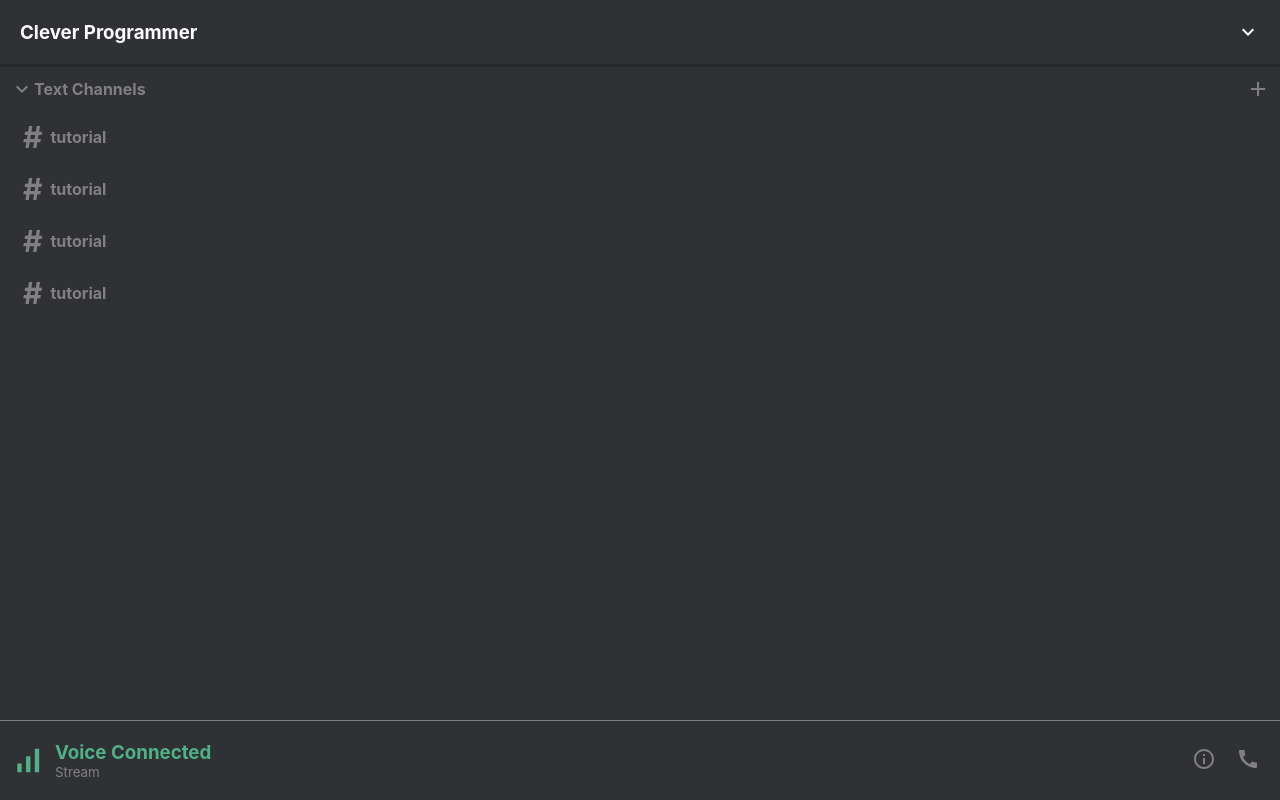
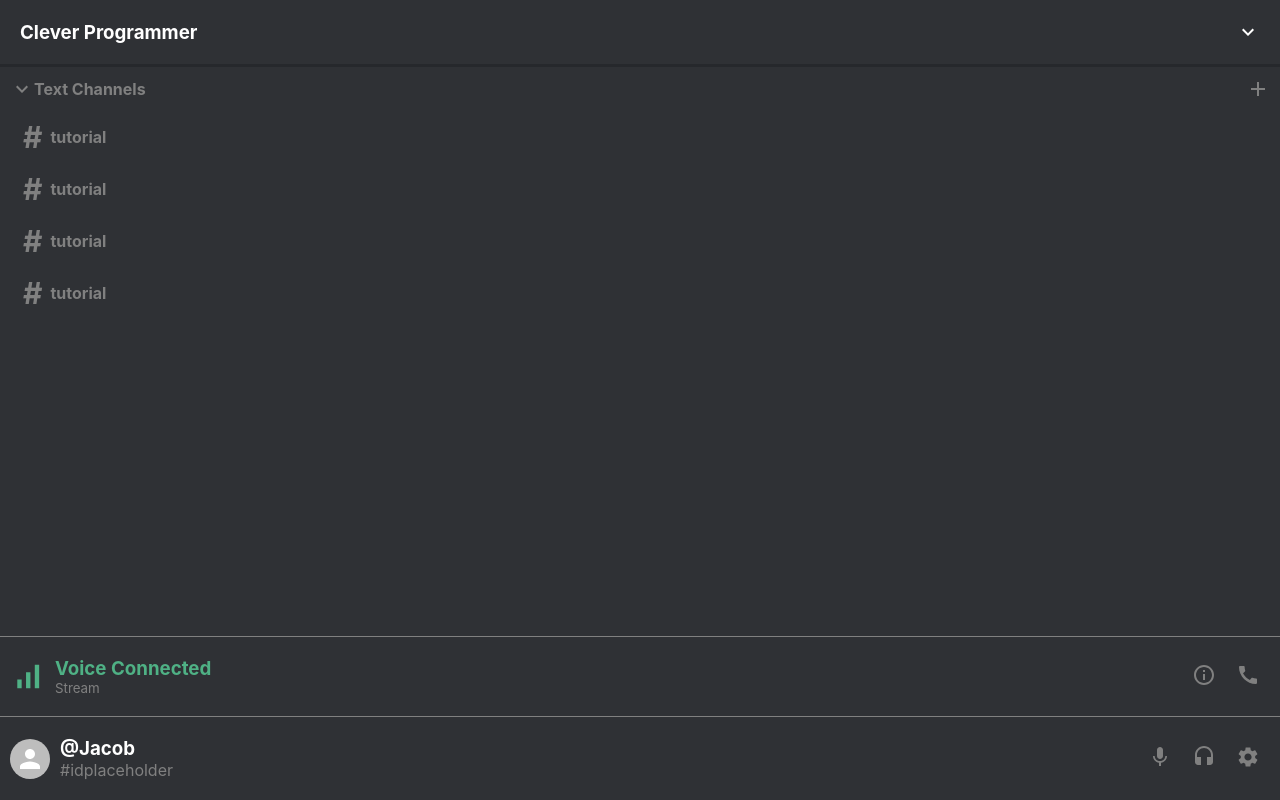
Before and after one commit to Jacob-Gramer/DiscordClone, a React (Create React App) app in the folder discord-clone/: page / in a window 1280 px wide. Built offline with nearby package versions, Linux system fonts and the light colour scheme.

Commit message:
Basic layout of the channel sidebar completed with all placeholder info for username, id, channel names, and voice connection icons

```diff
--- a/discord-clone/src/Sidebar.css
+++ b/discord-clone/src/Sidebar.css
@@ -42,7 +42,8 @@
     align-items: center;
 }
 
-.sidebar_voice {
+.sidebar_voice,
+.sidebar_profile {
     display: flex;
     justify-content: space-between;
     align-items: center;
@@ -72,3 +73,16 @@
 .sidebar_voiceIcons > .MuiSvgIcon-root {
     padding: 10px;
 }
+
+.sidebar_profileInfo {
+    flex: 1;
+    padding: 10px;
+}
+
+.sidebar_profileInfo > h3 {
+    color: white;
+}
+
+.sidebar_profileIcons > .MuiSvgIcon-root {
+    padding: 10px;
+}
--- a/discord-clone/src/Sidebar.js
+++ b/discord-clone/src/Sidebar.js
@@ -6,6 +6,10 @@ import AddIcon from '@mui/icons-material/Add';
 import SignalCellularAltIcon from '@mui/icons-material/SignalCellularAlt';
 import InfoOutlinedIcon from '@mui/icons-material/InfoOutlined';
 import CallIcon from '@mui/icons-material/Call';
+import { Avatar } from '@mui/material';
+import MicIcon from '@mui/icons-material/Mic';
+import HeadsetIcon from '@mui/icons-material/Headset';
+import SettingsIcon from '@mui/icons-material/Settings';
 
 function Sidebar(){
     return(
@@ -43,6 +47,18 @@ function Sidebar(){
                     <CallIcon />
                 </div>
             </div>
+            <div className="sidebar_profile">
+                <Avatar />
+                <div className="sidebar_profileInfo">
+                    <h3>@Jacob</h3>
+                    <p>#idplaceholder</p>
+                </div>
+                <div className="sidebar_profileIcons">
+                    <MicIcon />
+                    <HeadsetIcon />
+                    <SettingsIcon />
+                </div>
+            </div>
         </div>
     )
 }
```
